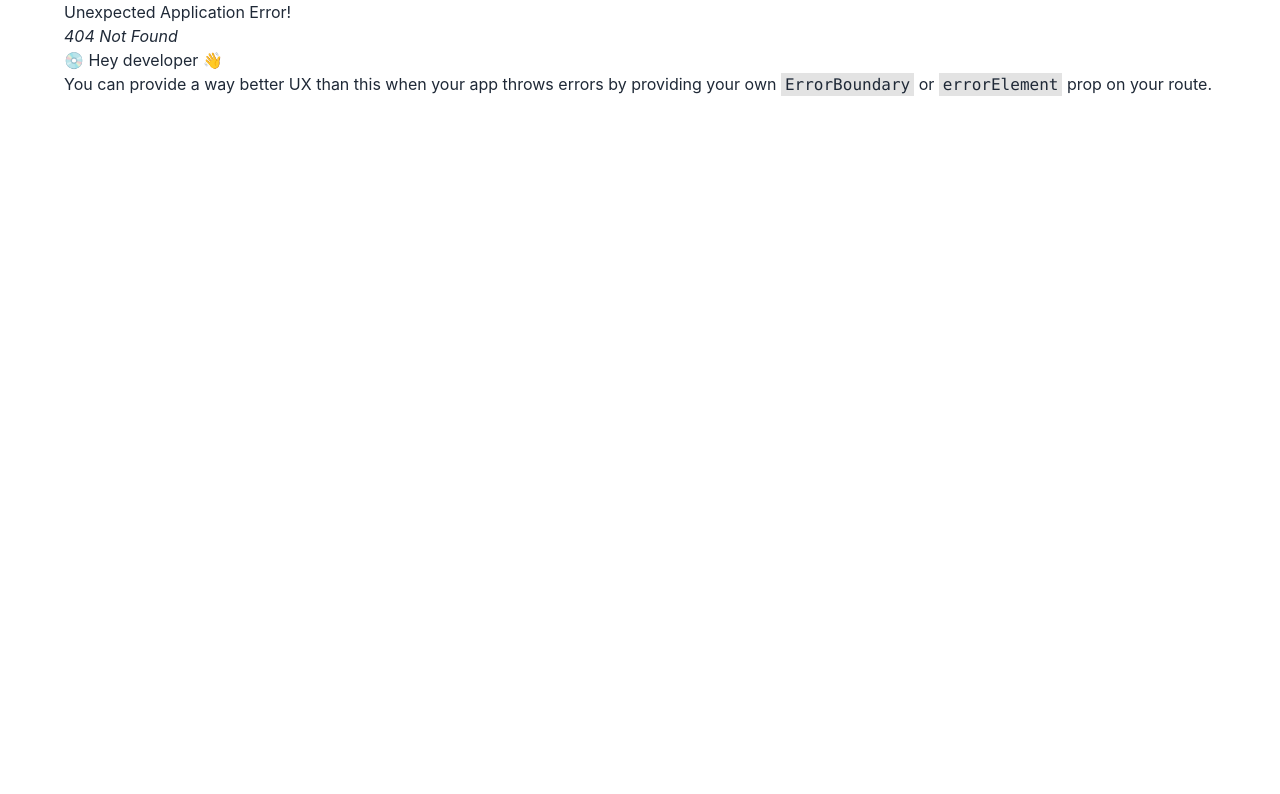
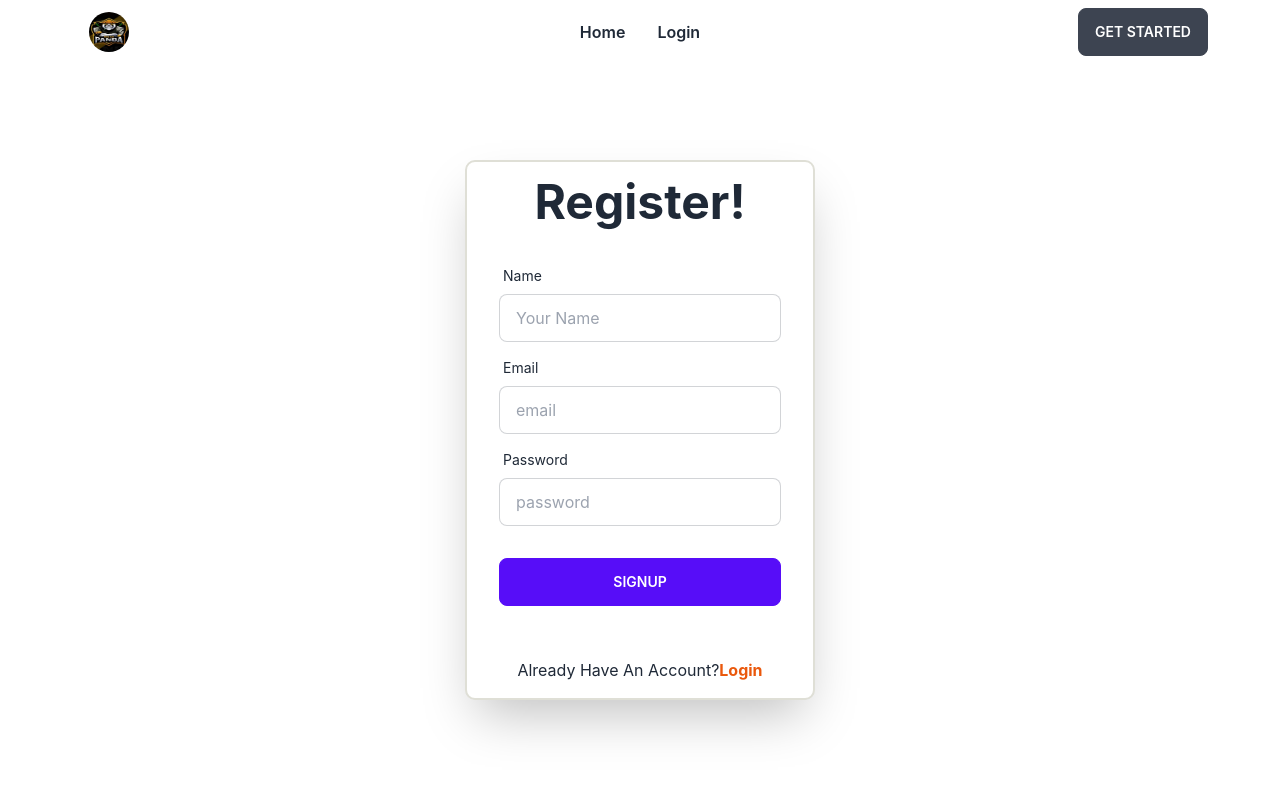
Before and after one commit to selimalahi/Personal-Trainer, a React (Create React App) app: page /signup in a window 1280 px wide. Before the commit this address had no page. Shown: the top 794 px of the page. Built offline with nearby package versions, Linux system fonts and the light colour scheme; no server answers.

Commit message:
signup page update

```diff
--- a/package.json
+++ b/package.json
@@ -7,6 +7,7 @@
     "@testing-library/react": "^13.4.0",
     "@testing-library/user-event": "^13.5.0",
     "daisyui": "^2.38.1",
+    "firebase": "^9.13.0",
     "react": "^18.2.0",
     "react-dom": "^18.2.0",
     "react-icons": "^4.6.0",
--- a/src/Pages/Shared/Header/Header.js
+++ b/src/Pages/Shared/Header/Header.js
@@ -8,6 +8,9 @@ const Header = () => {
     <>
       <li className="font-semibold">
         <Link to="/">Home</Link>
+      </li>
+      <li className="font-semibold">
+        <Link to="/login">Login</Link>
       </li>
     </>
   );
--- /dev/null
+++ b/src/Pages/SignUp/SignUp.js
@@ -0,0 +1,84 @@
+import React from 'react';
+import { useContext } from 'react';
+import { Link } from 'react-router-dom';
+import { AuthContext } from '../../contexts/AuthProvider/AuthProvider';
+
+
+
+const SignUp = () => {
+
+    const {createUser} = useContext(AuthContext);
+    const handleSignUp = event =>{
+        event.preventDefault();
+        const form = event.target;
+        const email = form.email.value;
+        const password = form.password.value;
+
+        createUser(email, password)
+        .then(result => {
+            const user = result.user;
+            console.log(user);
+        })
+        .catch(err => console.error(err));
+    }
+
+    return (
+        <div className="hero w-full my-20">
+      <div className="hero-content ">
+        <div className="card flex-shrink-0 w-full max-w-sm shadow-2xl bg-base-100 py-4">
+          <h1 className="text-5xl text-center font-bold ">Register!</h1>
+          <form onSubmit={handleSignUp} className="card-body">
+            <div className="form-control">
+              <label className="label">
+                <span className="label-text">Name</span>
+              </label>
+              <input
+                type="text"
+                name="email"
+                placeholder="Your Name"
+                className="input input-bordered"
+
+              />
+            </div>
+            <div className="form-control">
+              <label className="label">
+                <span className="label-text">Email</span>
+              </label>
+              <input
+                type="text"
+                name="email"
+                placeholder="email"
+                className="input input-bordered"
+                required
+              />
+            </div>
+            <div className="form-control">
+              <label className="label">
+                <span className="label-text">Password</span>
+              </label>
+              <input
+                type="password"
+                name="password"
+                placeholder="password"
+                className="input input-bordered"
+                required
+              />
+            </div>
+            <div className="form-control mt-6">
+              <input className="btn btn-primary" type="submit" value="SignUp" />
+            </div>
+          </form>
+
+          <p className="text-center pt-5">
+             Already Have An Account?
+            <Link className="text-orange-600 font-bold" to="/login">
+              Login
+            </Link>{" "}
+          </p>
+        </div>
+      </div>
+    </div>
+    );
+};
+
+export default SignUp;
--- a/src/Router/Routes/Routes.js
+++ b/src/Router/Routes/Routes.js
@@ -4,6 +4,7 @@ import Home from "../../Pages/Home/Home/Home";
 import Services from "../../Pages/Home/Home/Services/Services";
 import ServicesCart from "../../Pages/Home/Home/Services/ServicesCart/ServicesCart";
 import Login from "../../Pages/Login/Login";
+import SignUp from "../../Pages/SignUp/SignUp";
 
 
   const router = createBrowserRouter([
@@ -24,6 +25,10 @@ import Login from "../../Pages/Login/Login";
         {
           path:'/login',
           element:<Login></Login>
+        },
+        {
+          path:'/signup',
+          element:<SignUp></SignUp>
         }
 
       ]
--- /dev/null
+++ b/src/contexts/AuthProvider/AuthProvider.js
@@ -0,0 +1,48 @@
+import React from 'react';
+import { createContext } from 'react';
+import {createUserWithEmailAndPassword, getAuth, onAuthStateChanged} from 'firebase/auth';
+import { useState } from 'react';
+import { useEffect } from 'react';
+import app from './../../firebase/firebase.config';
+
+
+
+
+export const AuthContext =createContext();
+const auth =getAuth(app);
+const AuthProvider = ({children}) => {
+    const [user, setUser] = useState(null);
+    const [loading, setLoading] = useState(true);
+
+    const createUser = (email, password) => {
+        return createUserWithEmailAndPassword(auth, email, password);
+    }
+
+    useEffect( () =>{
+        const unsubscribe = onAuthStateChanged(auth, currentUser =>{
+            console.log(currentUser);
+            setUser(currentUser);
+        });
+
+        return () =>{
+            return unsubscribe();
+        }
+    }, [])
+
+    const authInfo = {
+        user,
+        loading,
+        createUser
+    }
+
+
+
+
+    return (
+        <AuthContext.Provider value={authInfo}>
+            {children}
+        </AuthContext.Provider>
+    );
+};
+
+export default AuthProvider;
--- /dev/null
+++ b/src/firebase/firebase.config.js
@@ -0,0 +1,19 @@
+// Import the functions you need from the SDKs you need
+import { initializeApp } from "firebase/app";
+// TODO: Add SDKs for Firebase products that you want to use
+// https://firebase.google.com/docs/web/setup#available-libraries
+
+// Your web app's Firebase configuration
+const firebaseConfig = {
+  apiKey: process.env.REACT_APP_apiKey,
+  authDomain: process.env.REACT_APP_authDomain,
+  projectId: process.env.REACT_APP_projectId,
+  storageBucket: process.env.REACT_APP_storageBucket,
+  messagingSenderId: process.env.REACT_APP_messagingSenderId,
+  appId: process.env.REACT_APP_appId,
+};
+
+// Initialize Firebase
+const app = initializeApp(firebaseConfig);
+
+export default app;
--- a/src/index.js
+++ b/src/index.js
@@ -1,13 +1,16 @@
-import React from 'react';
-import ReactDOM from 'react-dom/client';
-import './index.css';
-import App from './App';
-import reportWebVitals from './reportWebVitals';
+import React from "react";
+import ReactDOM from "react-dom/client";
+import "./index.css";
+import App from "./App";
+import reportWebVitals from "./reportWebVitals";
+import AuthProvider from "./contexts/AuthProvider/AuthProvider";
 
-const root = ReactDOM.createRoot(document.getElementById('root'));
+const root = ReactDOM.createRoot(document.getElementById("root"));
 root.render(
   <React.StrictMode>
-    <App />
+    <AuthProvider>
+      <App />
+    </AuthProvider>
   </React.StrictMode>
 );
 
```
Also changed, not shown: 1 other file (tests, documents, lock files or other folders).
